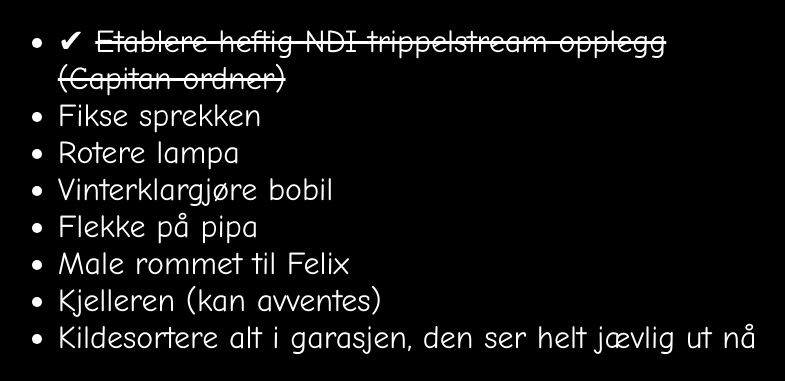
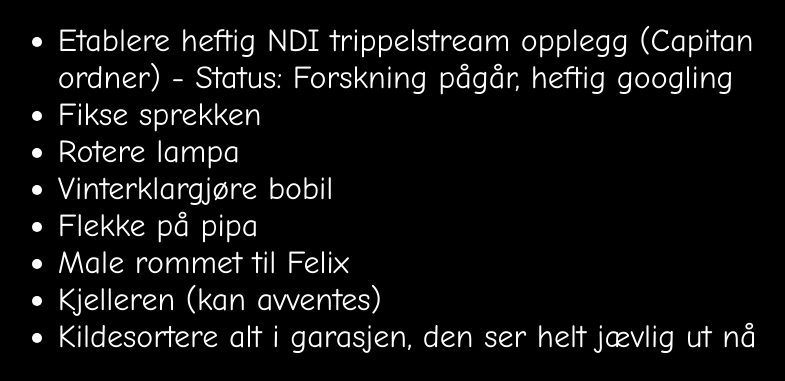
Before and after one commit to Egentlig/rubenshuskeliste.opplegget.no, a plain HTML site: page index.html in a window 1280 px wide. Shown: the part 96-477 px from the top of the page, without its empty margins (243-1028 px from the left). Drawn offline with Linux system fonts and the light colour scheme.

Commit message:
NDI pågår

```diff
--- a/index.html
+++ b/index.html
@@ -32,7 +32,7 @@
 
 <div class="content">
     <ul>
-        <li>&#10004; <s>Etablere heftig NDI trippelstream opplegg (Capitan ordner)</s></li>
+        <li>Etablere heftig NDI trippelstream opplegg (Capitan ordner) - Status: Forskning pågår, heftig googling</li>
         <li>Fikse sprekken</li>
         <li>Rotere lampa</li>
         <li>Vinterklargjøre bobil</li>
```
